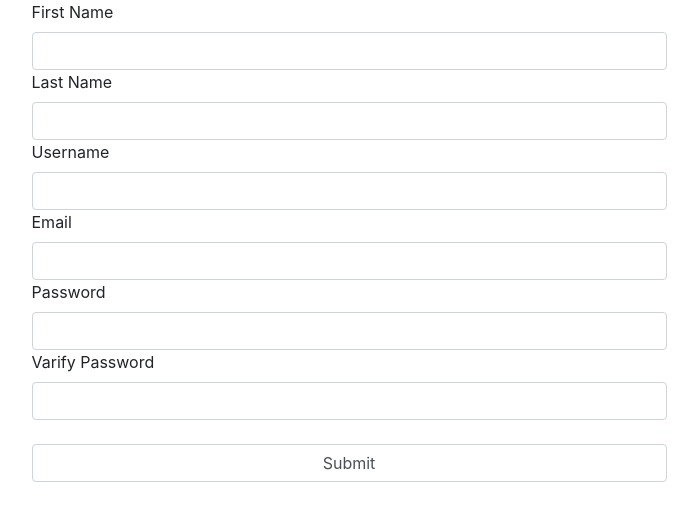
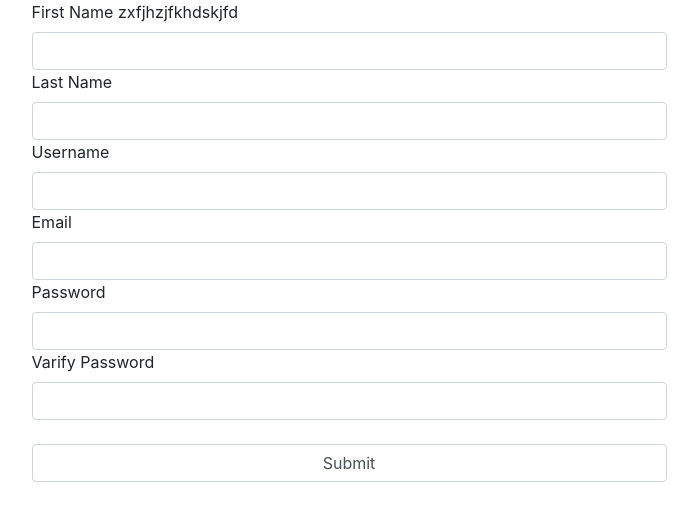
Before and after one commit to shubham-sharma12/shubham-sharma12, a Django app: page /account/register in a window 1280 px wide. Shown: the part 56-577 px from the top of the page, without its empty margins (291-989 px from the left). Run offline with Django 4.2, Linux system fonts and the light colour scheme.

Commit message:
Update register.html

```diff
--- a/login_register/templates/register.html
+++ b/login_register/templates/register.html
@@ -7,6 +7,7 @@
             <form action="" method="post">
                 {% csrf_token %}
                 <label for="">First Name</label>
+                zxfjhzjfkhdskjfd
                 <input class="form-control" type="text" name="first_name">
                 <label for="">Last Name</label>
                 <input class="form-control" type="text" name="last_name">
```
